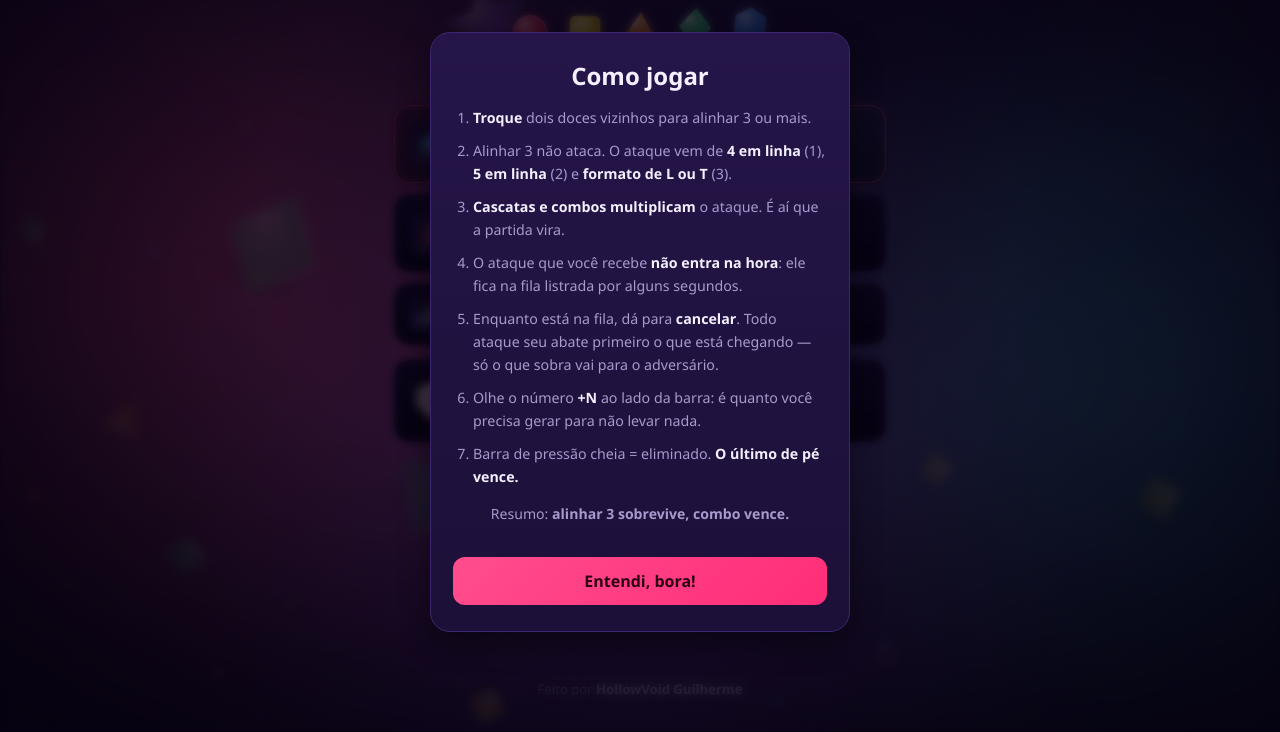
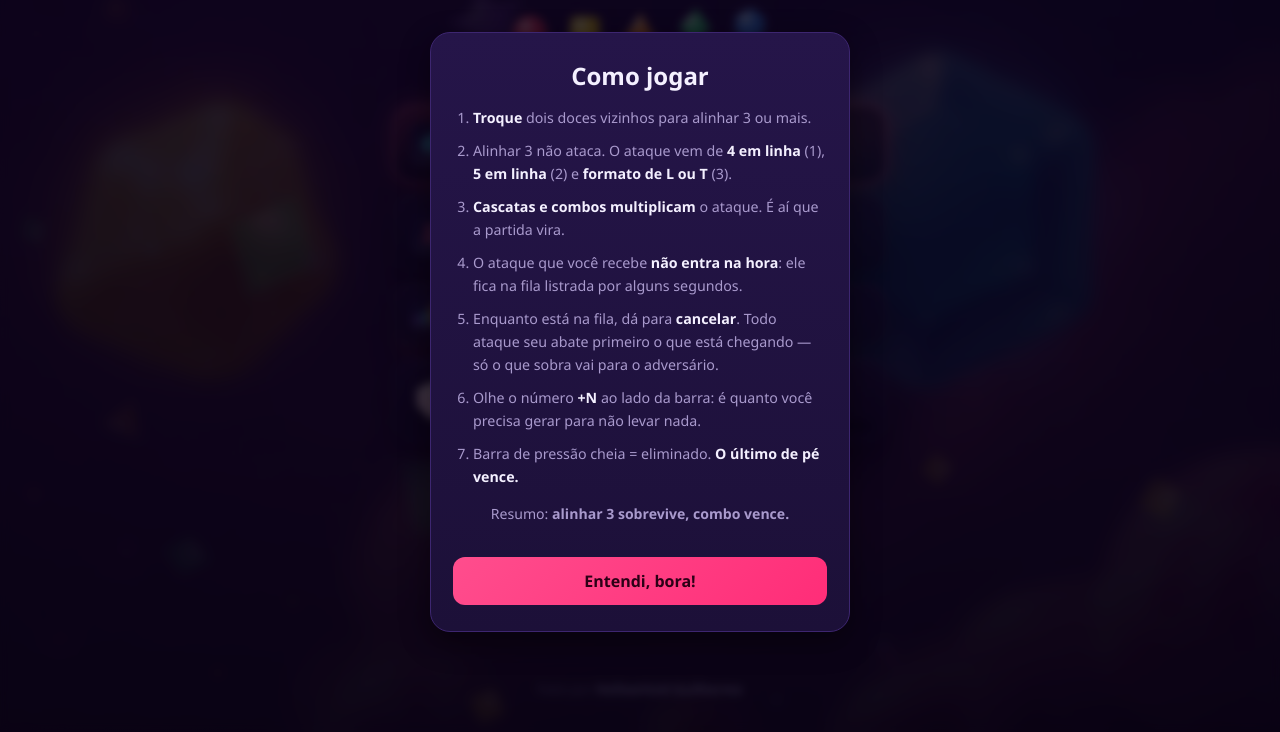
Before and after one commit to guizinguizinguizin-cmyk/doce-duelo, a website with bundled scripts: page index.html in a window 1280 px wide. Shown: the part 68-800 px from the top of the page. Built offline with nearby package versions, Linux system fonts and the light colour scheme.

Commit message:
Menu: fundo de mundo de doce (arte do Guilherme) + cards de vidro
O Guilherme fez um mockup lindo de mundo de doce. E uma ilustracao pintada
que eu nao consigo desenhar por codigo — entao uso a arte dele como fundo de
verdade.

A imagem tinha a interface embutida no centro, o que dava UI fantasma e corte
ruim no retrato do celular. Solucao: recorto a faixa direita (quase so
cenario — bolo, algodao-doce, pirulitos), desfoco de leve e escureco. Vira um
fundo de doce nitido o bastante, sem UI fantasma, 36 KB.

Ken-burns lento (zoom que respira) da vida. Na batalha o fundo apaga para o
tabuleiro ser o foco.

Cards repaginados para vidro translucido (backdrop-filter) deixando a
atmosfera passar, com brilho no topo e um halo rosa no primario — como no
mockup.

pipeline: scripts/build.js agora inclui a pasta img/.
109 testes + 21 no navegador, sem erro.

```diff
--- a/index.html
+++ b/index.html
@@ -17,8 +17,9 @@
 </head>
 <body>
 
-<!-- Atmosfera de fundo: orbes de luz driftando + grao. Puramente decorativo,
-     GPU-composited, atras de todo o conteudo. Ver .bg-fx em styles.css. -->
+<!-- Fundo: ilustracao de mundo de doce (feita pelo Guilherme), desfocada em
+     atmosfera. Ver .bg-photo em styles.css. -->
+<div class="bg-photo" aria-hidden="true"></div>
 <div class="bg-fx" aria-hidden="true">
   <span class="orb o1"></span>
   <span class="orb o2"></span>
--- a/scripts/build.js
+++ b/scripts/build.js
@@ -24,7 +24,7 @@ const ARQUIVOS = [
   'icon-512-maskable.png',
 ];
 
-const PASTAS = ['src', 'vendor'];
+const PASTAS = ['src', 'vendor', 'img'];
 
 async function tamanhoDe(caminho) {
   const info = await stat(caminho);
--- a/src/main.js
+++ b/src/main.js
@@ -170,6 +170,7 @@ function prefersReducedMotion() {
 
 function showScreen(name) {
   for (const key in screens) screens[key].classList.toggle('hidden', key !== name);
+  document.body.classList.toggle('tela-batalha', name === 'Battle');
   if (name === 'Battle') {
     // Na batalha a cena para: o tabuleiro ja tem o proprio laco pesado, e um
     // fundo animado atras dele so rouba quadros no celular.
--- a/styles.css
+++ b/styles.css
@@ -1513,3 +1513,79 @@ body.perigo-critico::before {
     animation: comboFxIn 0.6s ease forwards;
   }
 }
+
+/* ============================================ fundo de foto (mundo de doce) */
+
+/* A ilustracao do Guilherme, desfocada em atmosfera. Substitui os orbes no
+   menu. Ken-burns lento (zoom que respira) da vida sem custo. */
+.bg-photo {
+  position: fixed;
+  inset: 0;
+  z-index: -4;
+  background: #1a0b30 url('img/menu-bg.jpg') center/cover no-repeat;
+  transform: scale(1.08);
+  animation: bgKenBurns 40s ease-in-out infinite alternate;
+  will-change: transform;
+  transition: opacity 0.6s ease;
+}
+
+.bg-photo::after {
+  content: '';
+  position: absolute;
+  inset: 0;
+  background:
+    radial-gradient(ellipse at 50% 32%, transparent 40%, rgba(10, 4, 26, 0.5) 100%),
+    linear-gradient(180deg, rgba(20, 8, 42, 0.3) 0%, rgba(12, 5, 30, 0.55) 62%, rgba(8, 3, 22, 0.78) 100%);
+}
+
+@keyframes bgKenBurns {
+  from { transform: scale(1.08) translate(0, 0); }
+  to { transform: scale(1.16) translate(-1.5%, -1.2%); }
+}
+
+/* Os orbes davam a cor antes; agora a foto faz isso. */
+.bg-fx { display: none; }
+
+/* Na batalha o fundo apaga: o foco e o tabuleiro. */
+body.tela-batalha .bg-photo { opacity: 0.14; animation-play-state: paused; }
+body.tela-batalha .bg-scene { opacity: 0; }
+
+@media (prefers-reduced-motion: reduce) {
+  .bg-photo { animation: none; }
+}
+
+/* --------------------------------------------------- cards de vidro (menu) */
+
+/* Vidro translucido deixando a doce atmosfera passar por tras, com brilho no
+   topo — como no mockup. O primario ganha um halo rosa de destaque. */
+.menu-btn {
+  background: linear-gradient(180deg, rgba(48, 26, 80, 0.66), rgba(26, 13, 48, 0.62));
+  -webkit-backdrop-filter: blur(9px);
+  backdrop-filter: blur(9px);
+  border: 1px solid rgba(255, 255, 255, 0.14);
+  border-radius: 20px;
+  box-shadow: inset 0 1px 0 rgba(255, 255, 255, 0.14), 0 12px 30px rgba(0, 0, 0, 0.4);
+}
+
+.menu-btn.primary {
+  background:
+    radial-gradient(120% 140% at 0% 0%, rgba(255, 77, 141, 0.28), transparent 55%),
+    linear-gradient(180deg, rgba(70, 26, 66, 0.7), rgba(34, 15, 48, 0.66));
+  border-color: rgba(255, 105, 160, 0.8);
+  box-shadow:
+    inset 0 1px 0 rgba(255, 255, 255, 0.22),
+    0 0 24px rgba(255, 77, 141, 0.5),
+    0 12px 30px rgba(0, 0, 0, 0.45);
+}
+
+.rank-card,
+.name-chip {
+  -webkit-backdrop-filter: blur(9px);
+  backdrop-filter: blur(9px);
+}
+
+.rank-card {
+  background: linear-gradient(180deg, rgba(48, 26, 80, 0.66), rgba(26, 13, 48, 0.62));
+  border-radius: 20px;
+  box-shadow: inset 0 1px 0 rgba(255, 255, 255, 0.14), 0 12px 30px rgba(0, 0, 0, 0.4);
+}
--- a/sw.js
+++ b/sw.js
@@ -19,6 +19,7 @@ const ASSETS = [
   './manifest.json',
   './vendor/peerjs.min.js',
   './icon-192.png',
+  './img/menu-bg.jpg',
   './icon-512.png',
   './icon-512-maskable.png',
   './src/main.js',
```
Also changed, not shown: img/menu-bg.jpg (added).
